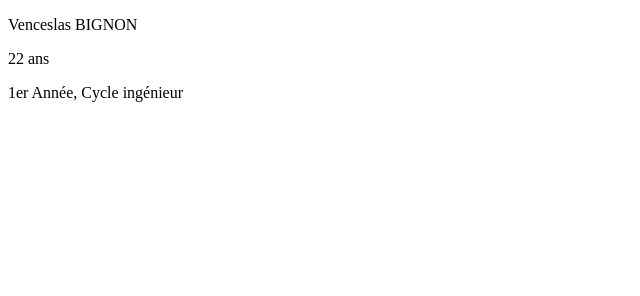
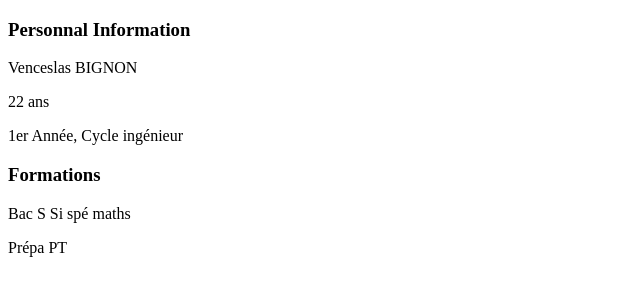
Before and after one commit to Vanouk2A/Vanouk.github.io, a plain HTML site: page index.html in a window 1280 px wide. Shown: the whole page, without its empty margins (0-640 px from the left). Drawn offline with Linux system fonts and the light colour scheme.

Commit message:
Adding Formations

```diff
--- a/index.html
+++ b/index.html
@@ -7,9 +7,14 @@
 </head>
 
 <body>
+    <h3>Personnal Information</h3>
     <p>Venceslas BIGNON</p>
     <p>22 ans</p>
     <p>1er Année, Cycle ingénieur</p>
+
+    <h3>Formations</h3>
+    <p>Bac S Si spé maths</p>
+    <p>Prépa PT</p>
 </body>
 
 </html>
```
